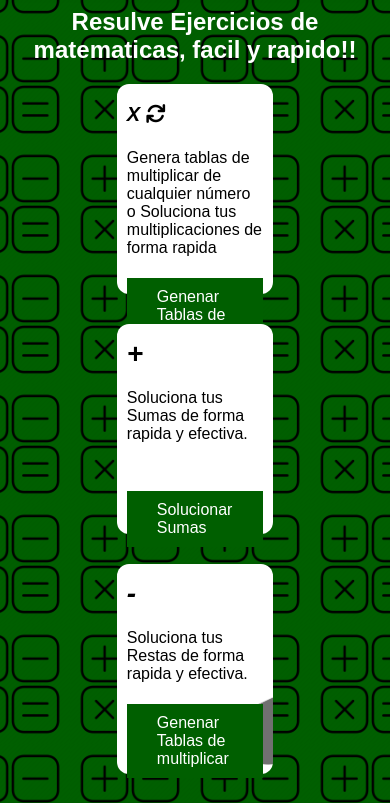
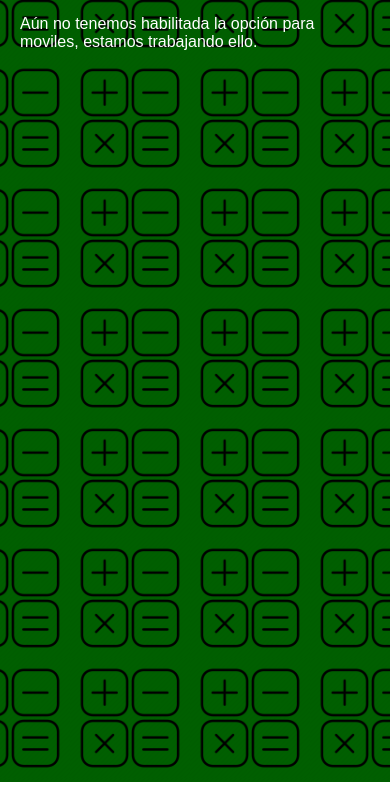
Before and after one commit to SamuelVasquezGonzalez/MathPage, a plain HTML site: page index.html in a window 390 px wide. Shown: the part 62-865 px from the top of the page. After the commit the page ends 844 px from the top, so only its background shows below. Drawn offline with Linux system fonts and the light colour scheme.

Commit message:
Se agrego la vista de error para dispositivos moviles

```diff
--- a/css/cuerpo.css
+++ b/css/cuerpo.css
@@ -2,12 +2,13 @@
     --verdeNormal: rgb(0, 95, 0);
     --verdeHover: rgb(0, 80, 0);
     --verdeActive: rgb(0, 63, 0);
+    --fondo: rgb(0, 95, 0);
 }
 
 .cuerpo{
     width: 100%;
     padding: 20px 25px;
-    background-color: rgb(0, 95, 0);
+    background-color: var(--fondo);
     margin-top: 50px;
     display: flex;
     flex-direction: column;
@@ -238,6 +239,26 @@
 .no-general:hover .fa-sync{
     animation: rotar 1s infinite;
 }
+
+/* ------------ERROR PARA MOBILES ------------- */
+
+.page-error{
+    display: none;
+    position: fixed;
+    z-index: 100000;
+    width: 100%;
+    height: 100vh;
+}
+
+.error{
+    margin: 10px;
+}
+
+.error-parrafo{
+    color: white;
+    margin: 30px 20px;
+}
+
 /* ------------ FONDOS ----------- */
 
 .uno{
@@ -274,12 +295,19 @@
     background-position: -50px 36px;
 }
 
+.page-error{
+    background-image: url(../multimedia/operadores.png);
+    background-color: var(--fondo);
+    background-size: 120px;
+    background-position: -50px 120px;
+}
+
 /* ---------------- SECCION 2 -------------------------------- */
 
 .cuerpo-mas{
     width: 100%;
     padding: 20px 25px;
-    background-color: rgb(0, 95, 0);
+    background-color: var(--fondo);
     display: flex;
     flex-direction: column;
     height: 92vh;
--- a/css/media.css
+++ b/css/media.css
@@ -29,3 +29,13 @@
         max-width: 46%;
     }
 }
+
+@media screen and (max-width: 685px) {
+    .page-error{
+        display: block;
+    }
+
+    .container{
+        display: none;
+    }
+}
--- a/index.html
+++ b/index.html
@@ -13,6 +13,10 @@
     <title>Inicio - MathMoment</title>
 </head>
 <body>
+    <div class="page-error">
+        <h1 class="title-body error">Lo sentimos :(</h1>
+        <p class="error-parrafo">Aún no tenemos habilitada la opción para moviles, estamos trabajando ello.</p>
+    </div>
     <div class="container">
         <header class="cabeza">
             <div class="titulo">
@@ -23,7 +27,6 @@
         <section class="cuerpo">
             <h1 class="title-body">Resulve Ejercicios de matematicas, facil y rapido!!</h1>
             <article class="servicios">
-
 
                 <div class="cubo uno">
                     <div class="cubo-titulo">
--- a/scripts/mostrar.js
+++ b/scripts/mostrar.js
@@ -15,5 +15,5 @@ function mostrar () {
         break;
     }
 
-    window.scroll(0, 1500);
+    window.scroll(0, 2000);
 }
```
